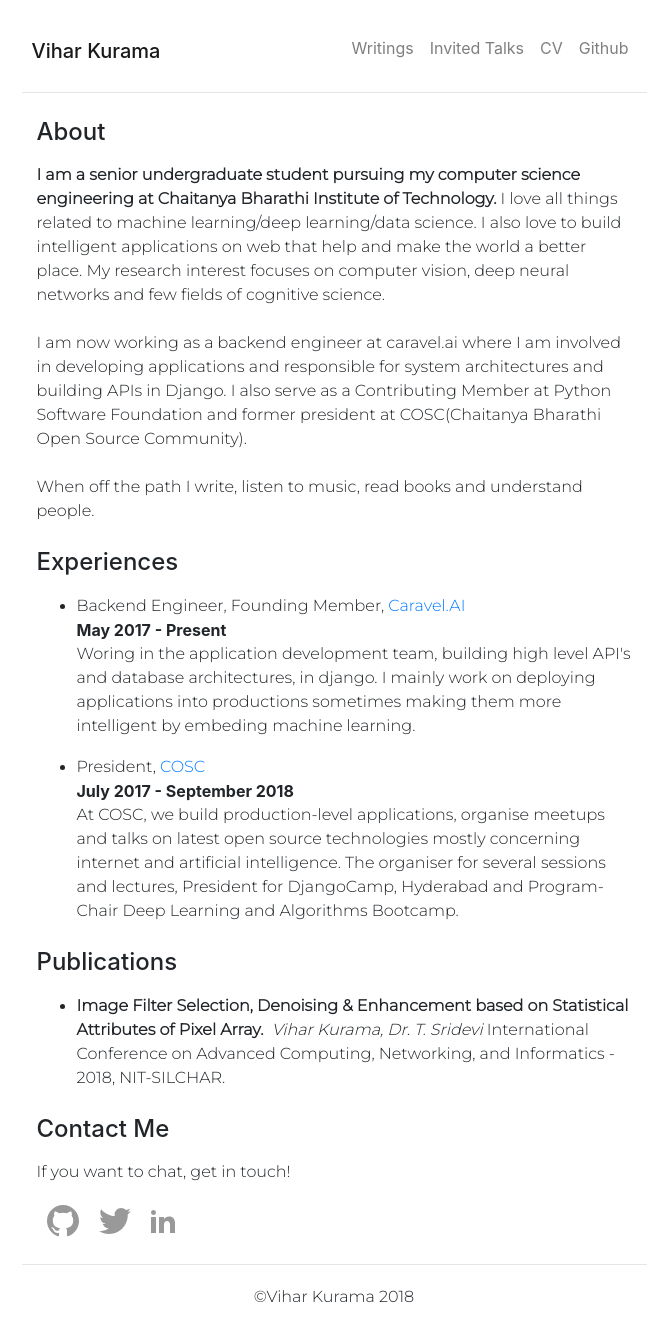
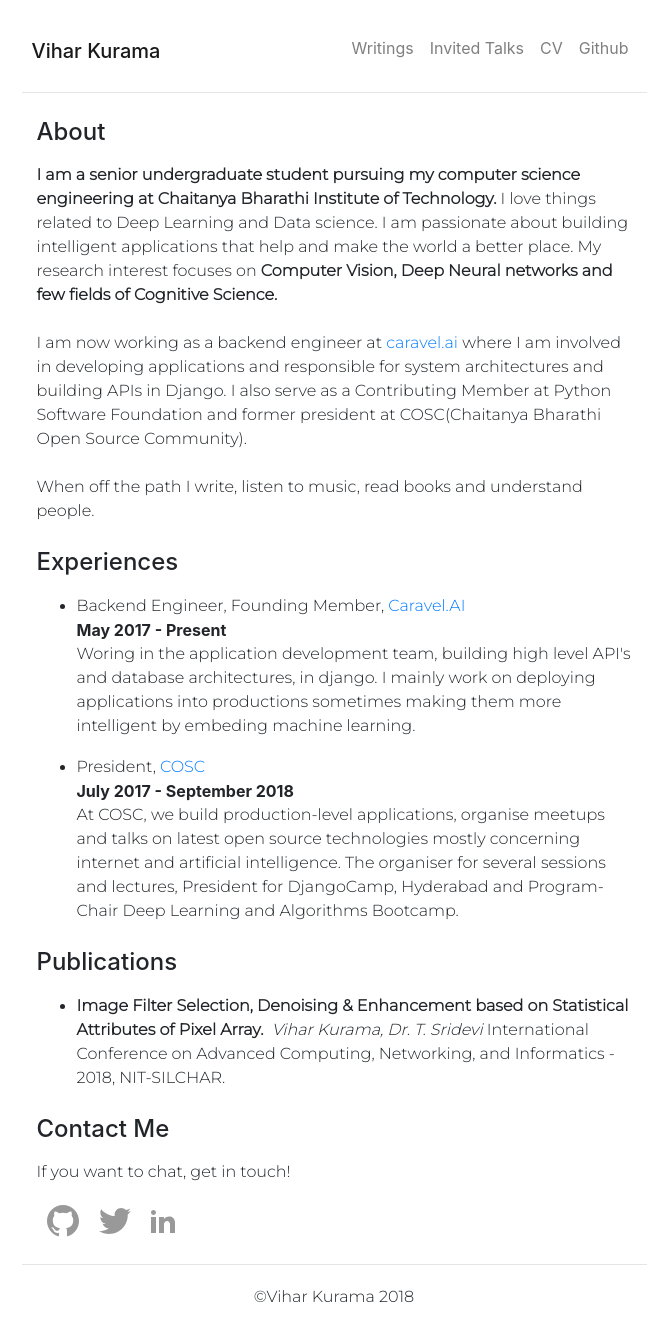
Before and after one commit to vihar/vihar.github.io-archive, a Jekyll site: the page built from index.html, in a window 1280 px wide. Shown: the whole page, without its empty margins (306-967 px from the left). Built offline with Jekyll 4.4.1, drawn with Linux system fonts in a browser that asks for light colours; nearby versions of some CDN libraries.

Commit message:
Changes, feat: Home Page and Indetation

```diff
--- a/index.html
+++ b/index.html
@@ -6,9 +6,9 @@
 <h1 class="heading">About</h1>
 
 <p>
-<strong>I am a senior undergraduate student pursuing my computer science engineering at  Chaitanya Bharathi Institute of Technology.</strong> I love all things related to machine learning/deep learning/data science. I also love to build intelligent applications on web that help and make the world a better place. My research interest focuses on computer vision, deep neural networks and few fields of cognitive science.
+  <strong>I am a senior undergraduate student pursuing my computer science engineering at  Chaitanya Bharathi Institute of Technology.</strong> I love things related to Deep Learning and Data science. I am passionate about building intelligent applications that help and make the world a better place. My research interest focuses on <strong>Computer Vision, Deep Neural networks and few fields of Cognitive Science.</strong>
   <br><br>
-I am now working as a backend engineer at caravel.ai where I am involved in developing applications and responsible for system architectures and building APIs in Django. I also serve as a Contributing Member at Python Software Foundation and former president at COSC(Chaitanya Bharathi Open Source Community).
+  I am now working as a backend engineer at <a href="https://caravel.ai/">caravel.ai</a> where I am involved in developing applications and responsible for system architectures and building APIs in Django. I also serve as a Contributing Member at Python Software Foundation and former president at COSC(Chaitanya Bharathi Open Source Community).
   <br><br>
   When off the path I write, listen to music, read books and understand people.
 </p>
--- a/talks.html
+++ b/talks.html
@@ -27,8 +27,6 @@
       <i>at CBIT, Hyderabad on July 26, 2018</i>
     </p>
   </li>
-
-
 
   <li>
     <p>
```
Also changed, not shown: writings.html (indentation only). Lines whose indentation alone changed are shown as unchanged.
